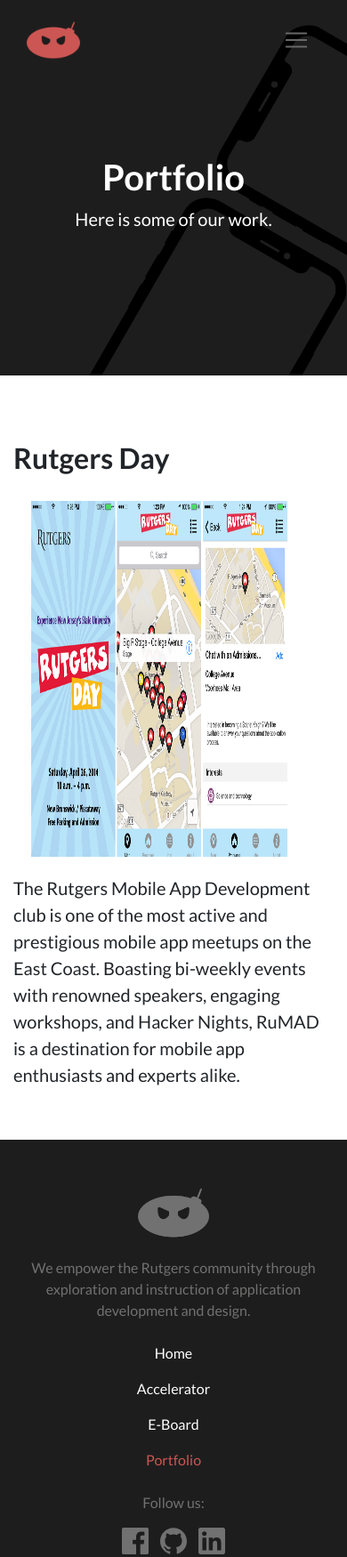
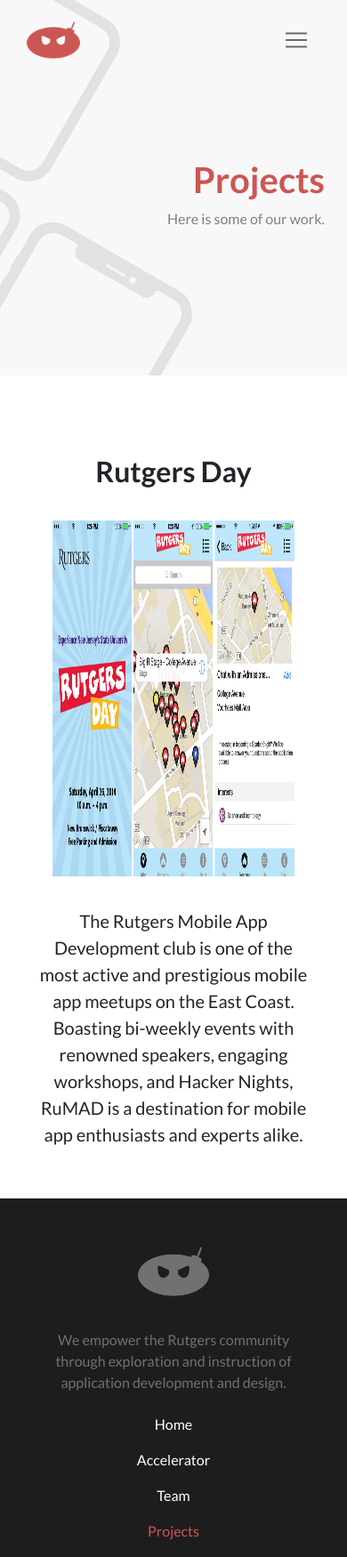
Before and after one commit to RutgersMobileApplicationDevelopment/website, a plain HTML site: page routes/projects.html in a window 390 px wide. Shown: the top 1750 px of the page at 89% size. Drawn offline with nearby package versions, Linux system fonts and the light colour scheme.

Commit message:
refactor css and change themes to white

```diff
--- /dev/null
+++ b/assets/css/accelerator.css
@@ -0,0 +1,55 @@
+
+#eCal .eCalEvent p {
+  margin: 0;
+
+}
+
+#eCal {
+  /* margin-top: 2rem; */
+}
+
+.eCalEvent {
+  margin-bottom: 1rem;
+  text-align: center;
+  margin-top: 2rem;
+}
+
+
+
+.section1 {
+  background-color: white;
+}
+
+.section2 {
+  background-color: #F9F9F9;
+}
+
+.section2 img {
+  width: 100%;
+}
+
+.section3 {
+  background-color: white;
+}
+
+.section4 {
+  background-color: #F9F9F9;
+}
+
+
+
+@media (max-width: 576px) {
+
+  .eCalEvent {
+    text-align: left;
+  }
+
+  .section2 img {
+    width: 40%;
+  }
+
+  .section2 p {
+    margin: 30px;
+  }
+
+}
--- a/assets/css/home.css
+++ b/assets/css/home.css
@@ -1,59 +1,3 @@
-.jumbotron {
-  background-image: url("../images/coverlight.png");
-  text-align: right;
-  height: 50vh;
-}
-
-p {
-  font-size: 1.3rem;
-}
-
-
-.jumboCustomContainer h1{
-  color: #CC5653;
-}
-.jumboCustomContainer p{
-  color: gray;
-}
-
-.jumbotron h1, h2, h2 {
-  font-weight: bold;
-}
-
-.bg-cover {
-  background-size: cover;
-  color: white;
-  background-position: 50% 30%;
-  position: relative;
-  z-index: -2;
-}
-
-.overlay {
-  background-color: #000;
-  opacity: 0.6;
-  position: absolute;
-  top: 0;
-  left: 0;
-  bottom: 0;
-  right: 0;
-  z-index: -1;
-}
-
-.customSection {
-  padding-top: 5vh;
-  padding-bottom: 5vh;
-  text-align: center;
-}
-
-.customSection h1, h2, h3 {
-  font-weight: bold;
-  margin: 15px;
-}
-
-.customSection p {
-  margin: 15px;
-}
-
 
 
 .section1 {
@@ -95,9 +39,6 @@
   background-color: white;
 }
 
-
-
-
 .carousel-inner {
   text-align: center;
 }
@@ -109,27 +50,7 @@
 }
 
 
-
-
 @media (max-width: 576px) {
-
-  p {
-    font-size: 1rem;
-  }
-
-  .container {
-    padding-right: 25px;
-    padding-left: 25px;
-  }
-
-  .jumboCustomContainer {
-    margin-top: 30px;
-  }
-
-  .jumbotron {
-    background-image: url("../images/coversmall.png");
-  }
-
 
 
   .mission .image-container {
--- /dev/null
+++ b/assets/css/jumbotron.css
@@ -0,0 +1,46 @@
+.jumbotron {
+  background-image: url("../images/coverlight.png");
+  text-align: right;
+  height: 50vh;
+}
+
+.jumboCustomContainer h1{
+  color: #CC5653;
+}
+.jumboCustomContainer p{
+  color: gray;
+}
+
+.jumbotron h1, h2, h2 {
+  font-weight: bold;
+}
+
+.bg-cover {
+  background-size: cover;
+  color: white;
+  background-position: 50% 30%;
+  position: relative;
+  z-index: -2;
+}
+
+.overlay {
+  background-color: #000;
+  opacity: 0.6;
+  position: absolute;
+  top: 0;
+  left: 0;
+  bottom: 0;
+  right: 0;
+  z-index: -1;
+}
+
+
+@media (max-width: 576px) {
+  .jumboCustomContainer {
+    margin-top: 30px;
+  }
+
+  .jumbotron {
+    background-image: url("../images/coversmall.png");
+  }
+}
--- a/assets/css/meetings.css
+++ /dev/null
@@ -1,111 +0,0 @@
-.jumbotron {
-  background-image: url("../images/coverlight.png");
-  text-align: right;
-  height: 50vh;
-}
-p {
-  font-size: 1.3rem;
-}
-
-.jumboCustomContainer h1{
-  color: #CC5653;
-}
-.jumboCustomContainer p{
-  color: gray;
-}
-
-.jumbotron h1, h2, h2 {
-  font-weight: bold;
-}
-
-.bg-cover {
-  background-size: cover;
-  color: white;
-  background-position: center center;
-  position: relative;
-  z-index: -2;
-}
-
-.overlay {
-  background-color: #000;
-  opacity: 0.6;
-  position: absolute;
-  top: 0;
-  left: 0;
-  bottom: 0;
-  right: 0;
-  z-index: -1;
-}
-
-
-
-#eCal .eCalEvent p {
-  margin: 0;
-
-}
-
-#eCal {
-  /* margin-top: 2rem; */
-}
-
-.eCalEvent {
-  margin-bottom: 1rem;
-  text-align: center;
-  margin-top: 2rem;
-}
-
-.customSection {
-  /* height: 300px; */
-  padding-top: 5vh;
-  padding-bottom: 5vh;
-  text-align: center;
-}
-
-.customSection h1, h2, h3, h4, h5 {
-  font-weight: bold;
-}
-
-.section1 {
-  background-color: white;
-}
-
-.section2 {
-  background-color: #F9F9F9;
-}
-
-.section2 img {
-  width: 100%;
-}
-
-.section3 {
-  background-color: white;
-}
-
-.section4 {
-  background-color: #F9F9F9;
-}
-
-
-
-@media (max-width: 576px) {
-  .jumboCustomContainer {
-    margin-top: 30px;
-  }
-
-  .jumbotron {
-    background-image: url("../images/coversmall.png");
-  }
-
-  .eCalEvent {
-    text-align: left;
-  }
-
-  .section2 img {
-    width: 40%;
-  }
-
-  .section2 p {
-    margin: 30px;
-  }
-
-}
--- a/assets/css/portfolio.css
+++ /dev/null
@@ -1,69 +0,0 @@
-.jumbotron {
-  background-image: url("../images/cover.png");
-  text-align: center;
-  height: 50vh;
-}
-
-.jumbotron h1, h2, h2 {
-  font-weight: bold;
-}
-
-.bg-cover {
-  background-size: cover;
-  color: white;
-  background-position: center center;
-  position: relative;
-  z-index: -2;
-}
-
-.overlay {
-  background-color: #000;
-  opacity: 0.8;
-  position: absolute;
-  top: 0;
-  left: 0;
-  bottom: 0;
-  right: 0;
-  z-index: -1;
-}
-
-.customSection {
-  /* height: 300px; */
-  padding-top: 5vh;
-  padding-bottom: 5vh;
-}
-
-.customSection h1, h2, h3 {
-  font-weight: bold;
-}
-
-.section1 {
-  background-color: white;
-}
-
-.section2 {
-  background-color: #F9F9F9;
-}
-
-.section3 {
-  background-color: white;
-}
-
-
-
-
-
-@media (max-width: 576px) {
-  .jumboCustomContainer {
-    margin-top: 30px;
-  }
-
-  .jumbotron {
-    background-image: url("../images/conversmall.png");
-  }
-
-  .apps img{
-    width: 80%;
-  }
-
-}
--- /dev/null
+++ b/assets/css/projects.css
@@ -0,0 +1,25 @@
+
+
+.section1 {
+  background-color: white;
+}
+
+.section2 {
+  background-color: #F9F9F9;
+}
+
+.section3 {
+  background-color: white;
+}
+
+
+
+
+
+@media (max-width: 576px) {
+
+  .apps img{
+    width: 80%;
+  }
+
+}
--- a/assets/css/team.css
+++ b/assets/css/team.css
@@ -1,41 +1,4 @@
-.jumbotron {
-  background-image: url("../images/cover.png");
-  text-align: center;
-  height: 50vh;
-}
 
-.jumbotron h1, h2, h2 {
-  font-weight: bold;
-}
-
-.bg-cover {
-  background-size: cover;
-  color: white;
-  background-position: center center;
-  position: relative;
-  z-index: -2;
-}
-
-.overlay {
-  background-color: #000;
-  opacity: 0.8;
-  position: absolute;
-  top: 0;
-  left: 0;
-  bottom: 0;
-  right: 0;
-  z-index: -1;
-}
-
-.customSection {
-  /* height: 300px; */
-  padding-top: 5vh;
-  padding-bottom: 5vh;
-}
-
-.customSection h1, h2, h3 {
-  font-weight: bold;
-}
 
 .section1 {
   background-color: white;
@@ -67,13 +30,6 @@
 
 
 @media (max-width: 576px) {
-  .jumboCustomContainer {
-    margin-top: 30px;
-  }
-
-  .jumbotron {
-    background-image: url("../images/conversmall.png");
-  }
 
   .section2 {
     padding: 30px;
--- /dev/null
+++ b/assets/css/universal.css
@@ -0,0 +1,29 @@
+p {
+  font-size: 1.3rem;
+}
+
+.customSection {
+  padding-top: 5vh;
+  padding-bottom: 5vh;
+  text-align: center;
+}
+
+.customSection h1, h2, h3 {
+  font-weight: bold;
+  margin: 15px;
+}
+
+.customSection p {
+  margin: 15px;
+}
+
+@media (max-width: 576px) {
+  p {
+    font-size: 1rem;
+  }
+
+  .container {
+    padding-right: 25px;
+    padding-left: 25px;
+  }
+}
--- a/routes/portfolio.html
+++ b/routes/projects.html
@@ -12,10 +12,12 @@
     <!-- Bootstrap CSS -->
     <link rel="stylesheet" href="https://maxcdn.bootstrapcdn.com/bootstrap/4.0.0/css/bootstrap.min.css" integrity="sha384-Gn5384xqQ1aoWXA+058RXPxPg6fy4IWvTNh0E263XmFcJlSAwiGgFAW/dAiS6JXm" crossorigin="anonymous">
     <link href="https://fonts.googleapis.com/css?family=Lato:400,400i,700,900" rel="stylesheet">
-    <link rel="stylesheet" type="text/css" href="../assets/css/portfolio.css">
+    <link rel="stylesheet" type="text/css" href="../assets/css/universal.css">
+    <link rel="stylesheet" type="text/css" href="../assets/css/jumbotron.css">
+    <link rel="stylesheet" type="text/css" href="../assets/css/projects.css">
     <link rel="stylesheet" type="text/css" href="../assets/css/navbar.css">
     <link rel="stylesheet" type="text/css" href="../assets/css/footer.css">
-    <title>Portfolio</title>
+    <title>Projects</title>
   </head>
   <body id="bootstrap-overrides">
     <header>
@@ -32,13 +34,13 @@
             <a class="nav-link" href="../index.html">Home <span class="sr-only">(current)</span></a>
           </li>
           <li class="nav-item">
-            <a class="nav-link" href="meetings.html">Accelerator</a>
+            <a class="nav-link" href="accelerator.html">Accelerator</a>
           </li>
           <li class="nav-item">
-            <a class="nav-link" href="team.html">E-Board</a>
+            <a class="nav-link" href="team.html">Team</a>
           </li>
           <li class="nav-item">
-            <a class="nav-link" href="#">Portfolio</a>
+            <a class="nav-link" href="#">Projects</a>
           </li>
         </ul>
       </div>
@@ -46,8 +48,8 @@
     </header>
     <div class="jumbotron jumbotron-fluid bg-cover d-flex align-items-center">
       <div class="container jumboCustomContainer">
-        <h1>Portfolio</h1>
-        <p class="lead">Here is some of our work.</p>
+        <h1>Projects</h1>
+        <p>Here is some of our work.</p>
       </div>
     </div>
     <div class="customSection section1 apps">
@@ -73,13 +75,13 @@
                 <a class="nav-link" href="../index.html">Home</a>
               </li>
               <li class="nav-item">
-                <a class="nav-link" href="meetings.html">Accelerator</a>
+                <a class="nav-link" href="accelerator.html">Accelerator</a>
               </li>
               <li class="nav-item">
-                <a class="nav-link" href="team.html">E-Board</a>
+                <a class="nav-link" href="team.html">Team</a>
               </li>
               <li class="nav-item">
-                <a class="nav-link active" href="#">Portfolio</a>
+                <a class="nav-link active" href="#">Projects</a>
               </li>
             </ul>
           </div>
```
Also changed, not shown: index.html (+8 -6 lines), routes/accelerator.html (renamed from routes/meetings.html, +9 -7 lines), routes/team.html (+9 -7 lines).
